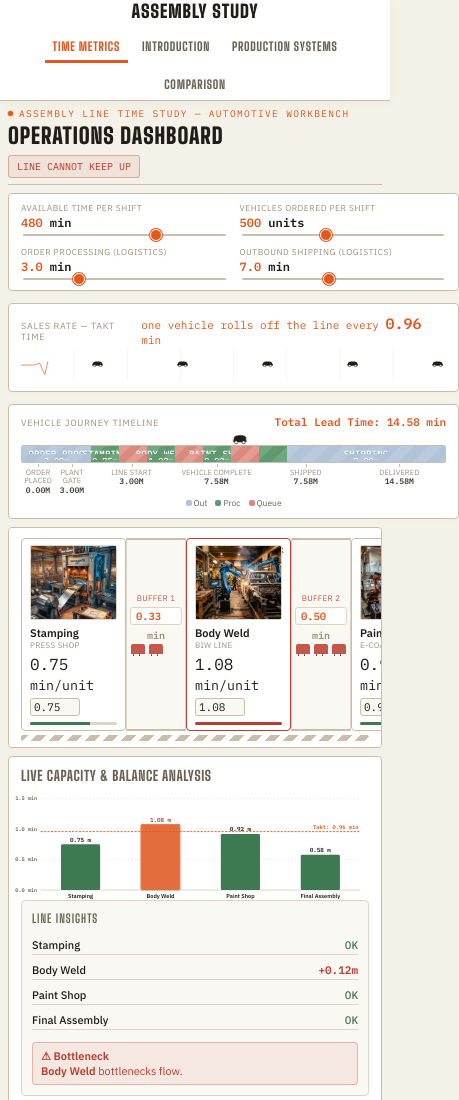
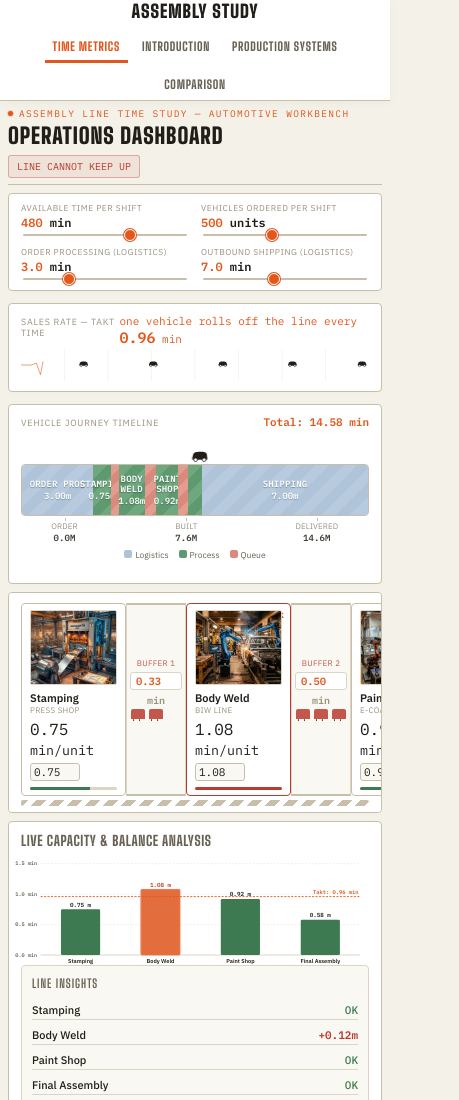
Before and after one commit to suryateja4104-stark/Operations-Domain-Session, a plain HTML site: page index.html in a window 390 px wide. Shown: the top 1100 px of the page, 459 px wide, since content can reach past the window. Drawn offline with Linux system fonts and the light colour scheme.

Commit message:
fix: vehicle journey timeline readability on mobile — taller bar, 3 milestones, larger text

```diff
--- a/index.html
+++ b/index.html
@@ -414,15 +414,15 @@
   .flow-car-track { position: relative; height: 16px; margin-bottom: 2px; }
   .flow-car { position: absolute; top: 0; left: 0; width: 18px; height: 18px; color: var(--text); animation: flowDrive linear infinite; }
   @keyframes flowDrive { from { left: 0%; transform: translateX(0); } to { left: 100%; transform: translateX(-100%); } }
-  .flow-bar { display: flex; width: 100%; height: 36px; border-radius: 4px; overflow: hidden; border: 1px solid var(--line-strong); }
+  .flow-bar { display: flex; width: 100%; height: 40px; border-radius: 4px; overflow: hidden; border: 1px solid var(--line-strong); }
   .flow-seg { position: relative; height: 100%; display: flex; flex-direction: column; align-items: center; justify-content: center; min-width: 2px; cursor: default; transition: filter .2s ease; padding: 2px 4px; box-sizing: border-box; }
   .flow-seg:hover { filter: brightness(1.06); }
   .flow-seg.logistics { background: repeating-linear-gradient(135deg,#B8CBDE 0 10px,#AFC4D9 10px 20px); }
   .flow-seg.process { background: repeating-linear-gradient(135deg,#6FA87F 0 10px,#5F9970 10px 20px); }
   .flow-seg.queue { background: repeating-linear-gradient(135deg,#E39C90 0 8px,#D98A7C 8px 16px); }
-  .flow-seg span { font-size: 7.5px; color: #fff; font-family: 'IBM Plex Mono', monospace; text-shadow: 0 1px 1px rgba(0,0,0,0.25); padding: 0 2px; white-space: nowrap; overflow: hidden; }
+  .flow-seg span { font-size: 8px; color: #fff; font-family: 'IBM Plex Mono', monospace; text-shadow: 0 1px 1px rgba(0,0,0,0.25); padding: 0 2px; white-space: nowrap; overflow: hidden; }
   .flow-milestones { display: flex; width: 100%; margin-top: 4px; }
-  .flow-ms { font-size: 7.5px; color: var(--text-faint); text-transform: uppercase; letter-spacing: 0.01em; position: relative; padding-top: 4px; text-align: center; }
+  .flow-ms { font-size: 7.5px; color: var(--text-faint); text-transform: uppercase; letter-spacing: 0.01em; position: relative; padding-top: 4px; text-align: center; word-break: break-word; }
   .flow-ms::before { content: ''; position: absolute; top: 0; left: 50%; width: 1px; height: 3px; background: var(--line-strong); }
   .flow-legend { display: flex; gap: 6px; flex-wrap: wrap; margin-top: 8px; }
   .flow-legend .lg { display: flex; align-items: center; gap: 4px; font-size: 8.5px; color: var(--text-dim); }
@@ -825,9 +825,11 @@
       height: 160px !important;
     }
 
-    /* Vehicle journey timeline – ensure flow bar visible */
-    .flow-bar { height: 18px !important; border-radius: 3px; }
-    .flow-seg { min-width: 28px; }
+    /* Vehicle journey timeline — large, readable on mobile */
+    .flow-bar { height: 52px !important; border-radius: 4px; }
+    .flow-seg span { font-size: 9px !important; white-space: normal; text-align: center; line-height: 1.2; }
+    .flow-ms { font-size: 8px !important; }
+    .timeline-card { min-height: 180px; }
   }
 </style>
 </head>
@@ -896,25 +898,25 @@
       </div>
 
       <!-- Vehicle Journey Timeline (Compact, top-aligned) -->
-      <div class="dash-card" style="display: flex; flex-direction: column; justify-content: space-between; padding: 10px 12px;">
-        <div class="pulse-rail-head" style="margin-bottom: 2px;">
+      <div class="dash-card timeline-card" style="display: flex; flex-direction: column; justify-content: space-between; padding: 10px 12px;">
+        <div class="pulse-rail-head" style="margin-bottom: 4px;">
           <span class="pulse-label">Vehicle Journey Timeline</span>
-          <span class="pulse-value" style="font-size: 11px; font-weight: 700; color: var(--orange);">Total Lead Time: <span id="timelineTotalTime" class="mono">15.08</span> min</span>
-        </div>
-        <div class="flow-wrap" style="margin-top: 1px;">
-          <div class="flow-car-track" style="height: 12px; margin-bottom: 1px; overflow: visible;">
-            <svg class="flow-car" id="flowCar" viewBox="0 0 30 22" fill="currentColor" style="width: 14px; height: 14px;">
+          <span class="pulse-value" style="font-size: 11px; font-weight: 700; color: var(--orange);">Total: <span id="timelineTotalTime" class="mono">15.08</span> min</span>
+        </div>
+        <div class="flow-wrap" style="margin-top: 2px;">
+          <div class="flow-car-track" style="height: 14px; margin-bottom: 2px; overflow: visible;">
+            <svg class="flow-car" id="flowCar" viewBox="0 0 30 22" fill="currentColor" style="width: 16px; height: 16px;">
               <path d="M1 14 L3 7 Q5 3 13 3 L20 3 Q26 3 28 7 L29 14 L29 18 L1 18 Z"/>
               <circle cx="7" cy="18" r="3.4" fill="var(--bg-panel)" stroke="currentColor" stroke-width="1.5"/>
               <circle cx="23" cy="18" r="3.4" fill="var(--bg-panel)" stroke="currentColor" stroke-width="1.5"/>
             </svg>
           </div>
-          <div class="flow-bar" id="flowBar" style="height: 10px; border-radius: 2px;"></div>
-          <div class="flow-milestones" id="flowMilestones" style="margin-top: 1px; line-height: 1.1;"></div>
-          <div class="flow-legend" style="margin-top: 3px; display: flex; gap: 8px; font-size: 8px; justify-content: center;">
-            <div class="lg" style="display:flex; align-items:center; gap:2px;"><span class="sw logistics" style="width:6px; height:6px;"></span>Out</div>
-            <div class="lg" style="display:flex; align-items:center; gap:2px;"><span class="sw process" style="width:6px; height:6px;"></span>Proc</div>
-            <div class="lg" style="display:flex; align-items:center; gap:2px;"><span class="sw queue" style="width:6px; height:6px;"></span>Queue</div>
+          <div class="flow-bar" id="flowBar"></div>
+          <div class="flow-milestones" id="flowMilestones" style="margin-top: 2px; line-height: 1.2;"></div>
+          <div class="flow-legend" style="margin-top: 5px; display: flex; gap: 10px; font-size: 9px; justify-content: center; flex-wrap: wrap;">
+            <div class="lg" style="display:flex; align-items:center; gap:3px;"><span class="sw logistics" style="width:8px; height:8px;"></span>Logistics</div>
+            <div class="lg" style="display:flex; align-items:center; gap:3px;"><span class="sw process" style="width:8px; height:8px;"></span>Process</div>
+            <div class="lg" style="display:flex; align-items:center; gap:3px;"><span class="sw queue" style="width:8px; height:8px;"></span>Queue</div>
           </div>
         </div>
       </div>
@@ -2041,18 +2043,23 @@ function drawFlow(leadTotal){
   const queueTotal = queues.reduce((a,q)=>a+q,0);
   const mfgLead = processTotal + queueTotal;
 
-  const msData = [
-    { name: 'Order Placed', time: 0 },
-    { name: 'Plant Gate', time: orderProcessing },
-    { name: 'Line Start', time: orderProcessing },
-    { name: 'Vehicle Complete', time: orderProcessing + mfgLead },
-    { name: 'Shipped', time: orderProcessing + mfgLead },
-    { name: 'Delivered', time: leadTotal }
+  // On mobile, collapse to 3 key milestones to prevent crowding
+  const isMobile = window.innerWidth < 700;
+  const msData = isMobile ? [
+    { name: 'Order', time: 0, w: 25 },
+    { name: 'Built', time: orderProcessing + mfgLead, w: 45 },
+    { name: 'Delivered', time: leadTotal, w: 30 }
+  ] : [
+    { name: 'Order Placed', time: 0, w: 8 },
+    { name: 'Plant Gate', time: orderProcessing, w: 8 },
+    { name: 'Line Start', time: orderProcessing, w: 20 },
+    { name: 'Vehicle Complete', time: orderProcessing + mfgLead, w: 20 },
+    { name: 'Shipped', time: orderProcessing + mfgLead, w: 22 },
+    { name: 'Delivered', time: leadTotal, w: 22 }
   ];
-  const msWidths = [8,8,20,20,22,22];
-
-  flowMilestones.innerHTML = msData.map((ms, i) => {
-    return `<div class="flow-ms" style="width:${msWidths[i]}%">${ms.name}<br><span style="font-family:'IBM Plex Mono',monospace; font-size:8px; font-weight:700; opacity:0.85; display:block; margin-top:1px; color:var(--text);">${ms.time.toFixed(2)}m</span></div>`;
+
+  flowMilestones.innerHTML = msData.map((ms) => {
+    return `<div class="flow-ms" style="width:${ms.w}%">${ms.name}<br><span style="font-family:'IBM Plex Mono',monospace; font-size:${isMobile?'9':'8'}px; font-weight:700; opacity:0.85; display:block; margin-top:1px; color:var(--text);">${ms.time.toFixed(1)}m</span></div>`;
   }).join('');
 
   const dur = Math.max(4, Math.min(10, (leadTotal * 60)/90));
```
